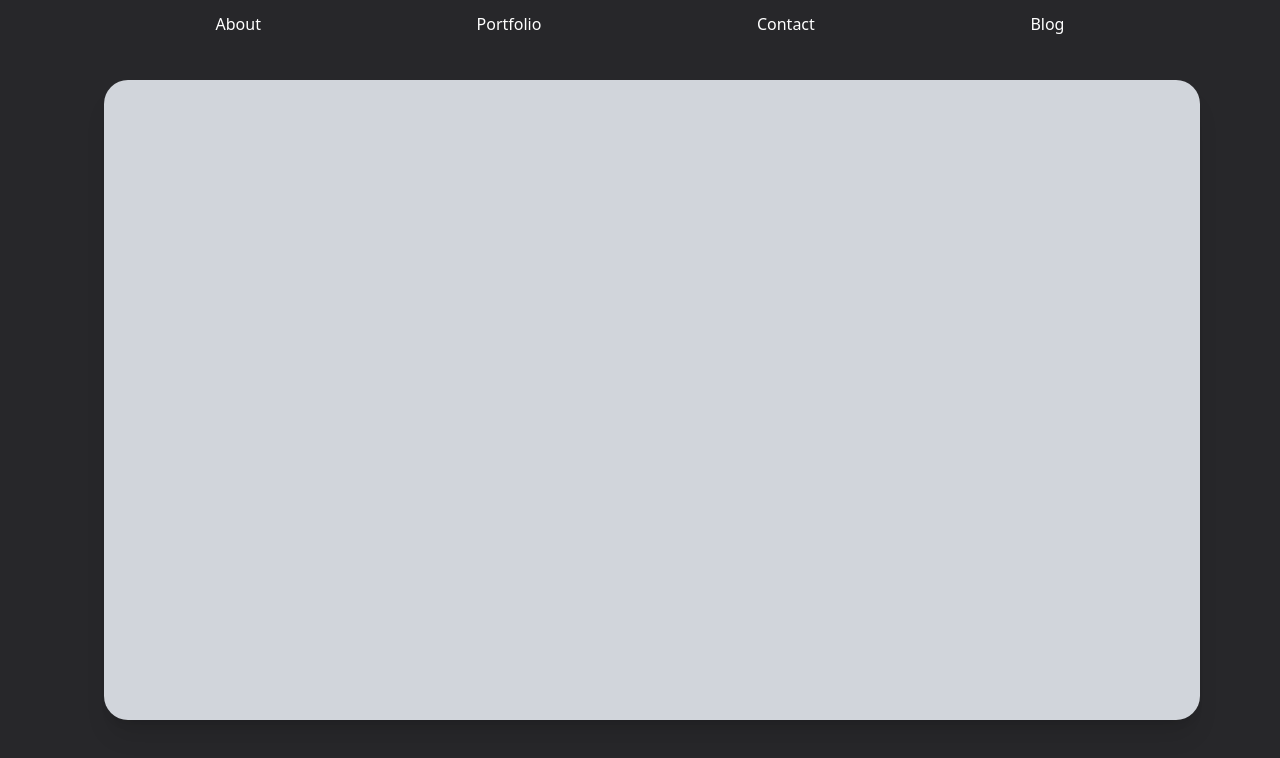
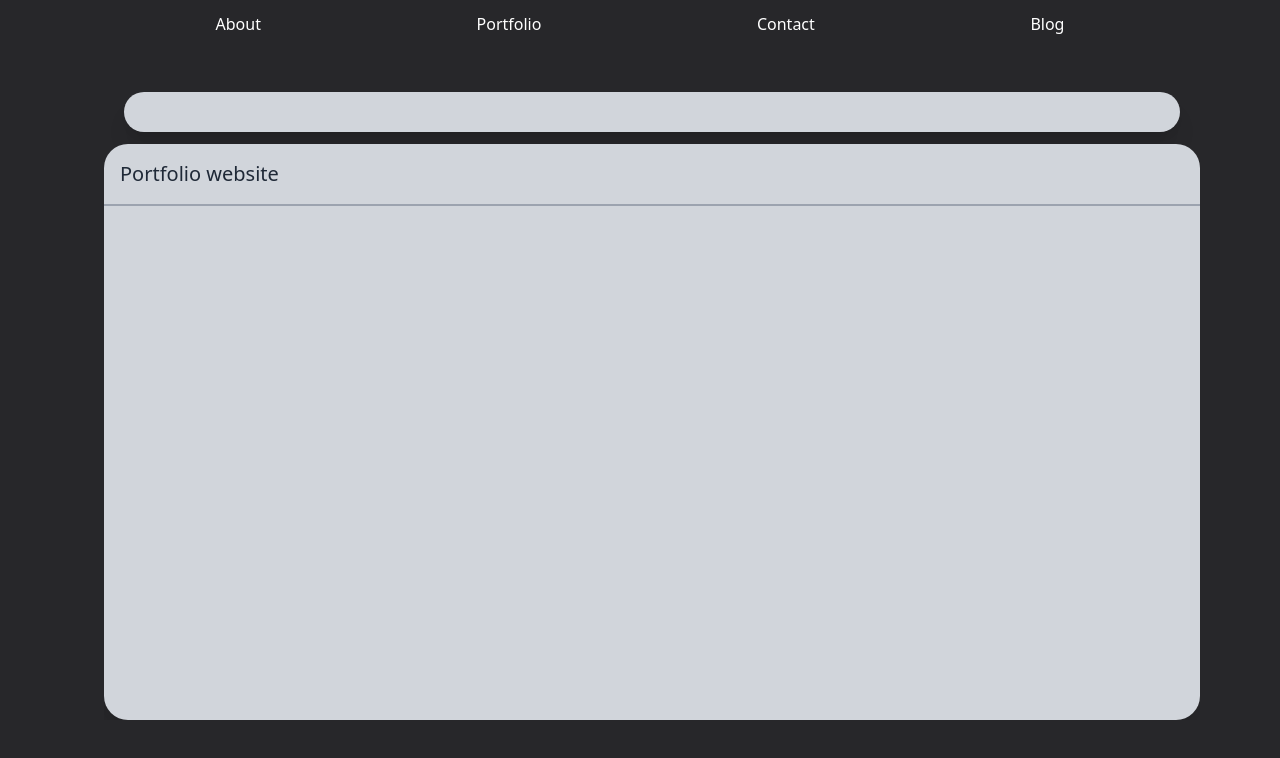
Before and after one commit to h8moss/next-js-portfolio, a Next.js app: page /portfolio in a window 1280 px wide. Shown: the top 758 px of the page. Built offline with nearby package versions, Linux system fonts and the light colour scheme.

Commit message:
added tags filter

```diff
--- /dev/null
+++ b/components/TagsList.jsx
@@ -0,0 +1,55 @@
+import { useEffect, useRef, useState } from "react";
+import { FiArrowLeft, FiArrowRight } from "react-icons/fi";
+
+export default function TagsList({ children, show }) {
+    let scroll = useRef(null)
+
+    let [hasPageLeft, setHasPageLeft] = useState(false);
+    let [hasPageRight, setHasPageRight] = useState(false);
+
+    const calculateHasPages = () => {
+        setHasPageLeft(currentPage !== 0);
+        setHasPageRight(currentPage * scroll.current.offsetWidth > scroll.current.scrollWidth);
+    }
+    useEffect(() => { setTimeout(calculateHasPages, 100) });
+
+
+    let currentPage = 0;
+
+    const scroller = () => scroll.current.scroll(100, 0);
+    const getPageSize = () => scroll.current.offsetWidth;
+
+    const pageUp = () => {
+
+    }
+
+    const pagePlus = (val) => {
+        if (val + currentPage < 0) val = -currentPage;
+        if ((val + currentPage) * scroll.current.offsetWidth < scroll.current.scrollWidth) {
+            console.log({
+                val: val,
+                currentPage: currentPage,
+                offsetWidth: scroll.current.offsetWidth,
+                left: currentPage * scroll.current.offsetWidth,
+            })
+            currentPage += val;
+            scroll.current.scroll({
+                top: 0,
+                left: currentPage * scroll.current.offsetWidth,
+                behaviour: 'smooth',
+            })
+        }
+        calculateHasPages();
+    }
+
+    return (
+        <div className="flex flex-row w-full">
+            <button onClick={() => pagePlus(-1)} className={hasPageLeft && show ? '' : 'scale-0'}><FiArrowLeft /></button>
+            <div ref={scroll} className={"my-3 flex flex-row rounded-3xl overflow-x-hidden overflow-y-clip transition-all bg-gray-300 shadow-xl h-10 " + (show ? 'flex-grow' : 'w-0')}>
+                {children}
+            </div>
+            <button onClick={() => pagePlus(1)} className={hasPageRight && show ? '' : 'scale-0'}><FiArrowRight /></button>
+        </div>
+
+    );
+}
--- a/hooks/useFilteredProjects.js
+++ b/hooks/useFilteredProjects.js
@@ -7,12 +7,25 @@ const tagState = {
     notVisible: 'not_visible',
 }
 
+const sortTags = (tags) => {
+    let result = [];
+    for (let tag of tags) {
+        if (tag.state === tagState.selected) {
+            result.push(tag);
+        }
+    }
+
+    for (let tag of tags) {
+        if (tag.state !== tagState.selected) {
+            result.push(tag);
+        }
+    }
+
+    return result;
+}
+
 export { tagState };
 
-/*
- TODO: must have: selected project, visible project, all projects,
-    selected tags, visible tags and all tags + callbacks
-*/
 export function useFilteredProjects(projects) {
 
     let [selectedProjectIndex, setSelectedProjectIndex] = useState(null);
@@ -36,8 +49,10 @@ export function useFilteredProjects(projects) {
             ? tagState.selected
             : (visibleTags.includes(tag)
                 ? tagState.unselected
-                : tagState.notVisible)
+                : tagState.notVisible),
+        index: index,
     }));
+    tags = sortTags(tags);
 
     const onProjectPressed = (projectIndex) => {
         setSelectedProjectIndex(
@@ -52,7 +67,7 @@ export function useFilteredProjects(projects) {
             if (newTags.length === 0)
                 setVisibleProjects(projects.map((_, i) => i));
             else
-                setVisibleProjects(projectsWithTags(projects, currentSelected.map((v) => tags[v])))
+                setVisibleProjects(projectsWithTags(projects, newTags.map((v) => tags[v].tag)).map((p) => projects.indexOf(p)))
             setSelectedTags(newTags);
         }
     }
@@ -62,7 +77,7 @@ export function useFilteredProjects(projects) {
         if (currentSelected.includes(tagIndex)) {
             currentSelected.splice(currentSelected.indexOf(tagIndex), 1)
         } else {
-            if (!selectedProject.tags.includes(tags[tagIndex])) {
+            if (selectedProject !== null && !selectedProject.tags.includes(tags[tagIndex].tag)) {
                 setSelectedProjectIndex(null);
             }
             currentSelected.push(tagIndex);
--- a/pages/portfolio.jsx
+++ b/pages/portfolio.jsx
@@ -3,7 +3,9 @@ import WithWillExit from '../components/WithWillExit';
 import { useEffect, useState } from 'react';
 import ProjectListTile from '../components/ProjectListTile';
 import style from '../styles/Portfolio.module.css'
-import { useFilteredProjects } from '../hooks/useFilteredProjects';
+import { tagState, useFilteredProjects } from '../hooks/useFilteredProjects';
+import { FiX } from 'react-icons/fi';
+import TagsList from '../components/TagsList';
 
 function Portfolio({ projects, willExit }) {
 
@@ -20,17 +22,29 @@ function Portfolio({ projects, willExit }) {
     const showProjectView = selectedProject !== null;
 
     const projectComponents = projectsObject.projects.map((v, i) =>
-        <ProjectListTile
+
+    (<ProjectListTile
         project={v.project}
         isSelected={v.isSelected}
+        isVisible={v.visible}
         onClick={() => projectsObject.onProjectPressed(i)}
-        />
+    />)
     );
+    const tagsComponents = projectsObject.tags.map((tag) => {
+        return (
+            <button className={'transition-all duration-500 hover:bg-gray-700 bg-gray-600 text-white rounded-md flex flex-row text-sm ' + (tag.state === tagState.notVisible ? 'scale-0' : 'mx-2 my-auto')}
+                onClick={() => projectsObject.onTagPressed(tag.index)}>
+                {tag.state === tagState.selected && <FiX className='my-auto' />}
+                {tag.state !== tagState.notVisible && <p className='m-1 whitespace-nowrap'>
+                    {tag.tag}
+                </p>}
+            </button>
+        );
+    })
 
     return (
-        <div className="h-screen w-screen flex">
-            <div className='flex-grow m-20 flex'>
-                <div className={` flex-col overflow-clip transition-all flex mx-3 ${showProjectView ? 'flex-grow flex-1' : 'w-0'}`}>
+        <div className="h-screen w-screen flex p-20">
+            <div className={`flex-col transition-all flex mx-3 ${showProjectView ? 'flex-grow flex-1' : 'w-0'}`}>
                 <h2 className='text-2xl text-center my-2 min-h-[32px]'>{selectedProject?.title}</h2>
                 <div className={style.projectDescription}>
                     <div className={showProjectView ? style.active : style.inactive}>
@@ -38,7 +52,11 @@ function Portfolio({ projects, willExit }) {
                     </div>
                 </div>
             </div>
-                <div className={"flex flex-1 flex-grow rounded-3xl transition-all bg-gray-300 shadow-xl duration-300 delay-200 text-gray-800 overflow-clip" + ((!loaded || willExit) ? ' h-0 ' : ' h-full ')}
+            <div className='flex flex-col flex-1 flex-grow overflow-clip'>
+                <TagsList show={!(willExit || !loaded)}>
+                    {tagsComponents}
+                </TagsList>
+                <div className={"flex flex-col rounded-3xl transition-all bg-gray-300 shadow-xl duration-300 delay-300 text-gray-800 overflow-clip" + ((!loaded || willExit) ? ' h-0 ' : ' h-full flex-grow flex-1')}
                 >
                     {projectComponents}
                 </div>
```
Lines whose indentation alone changed are shown as unchanged.
